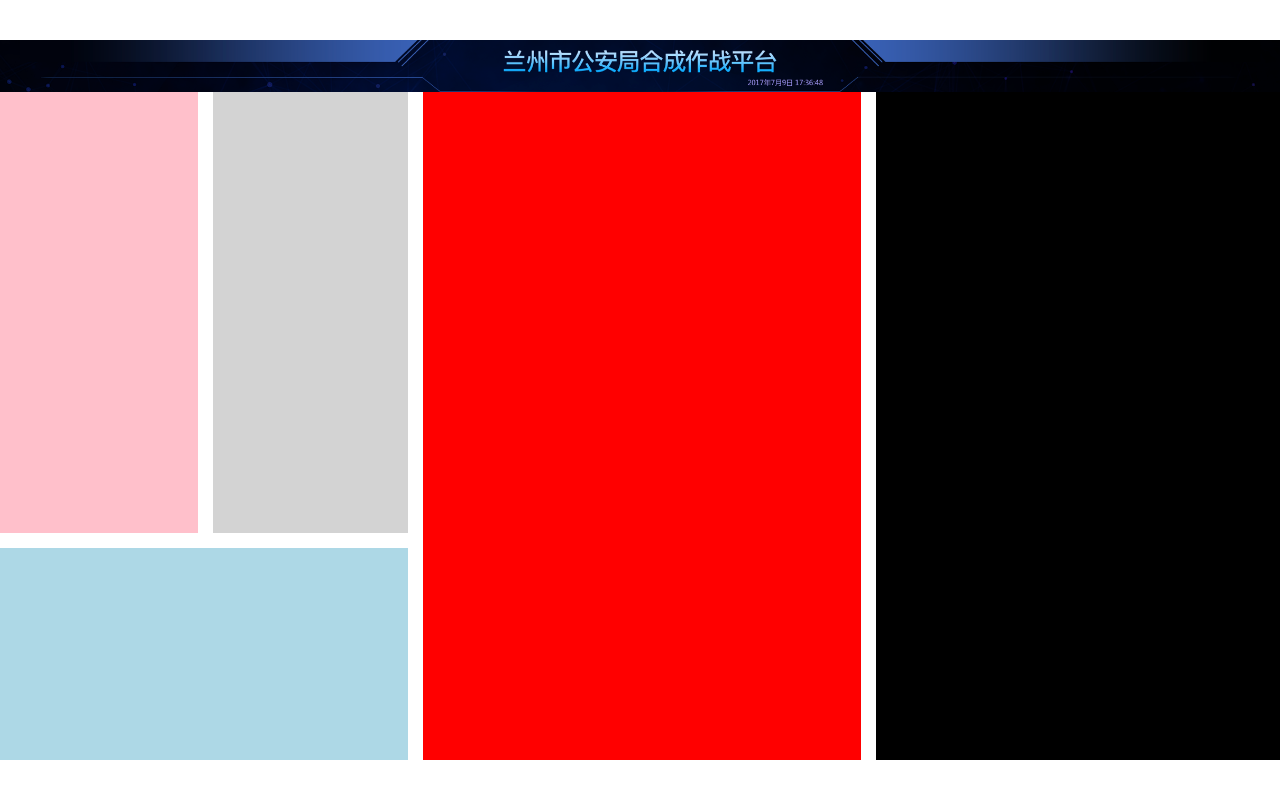
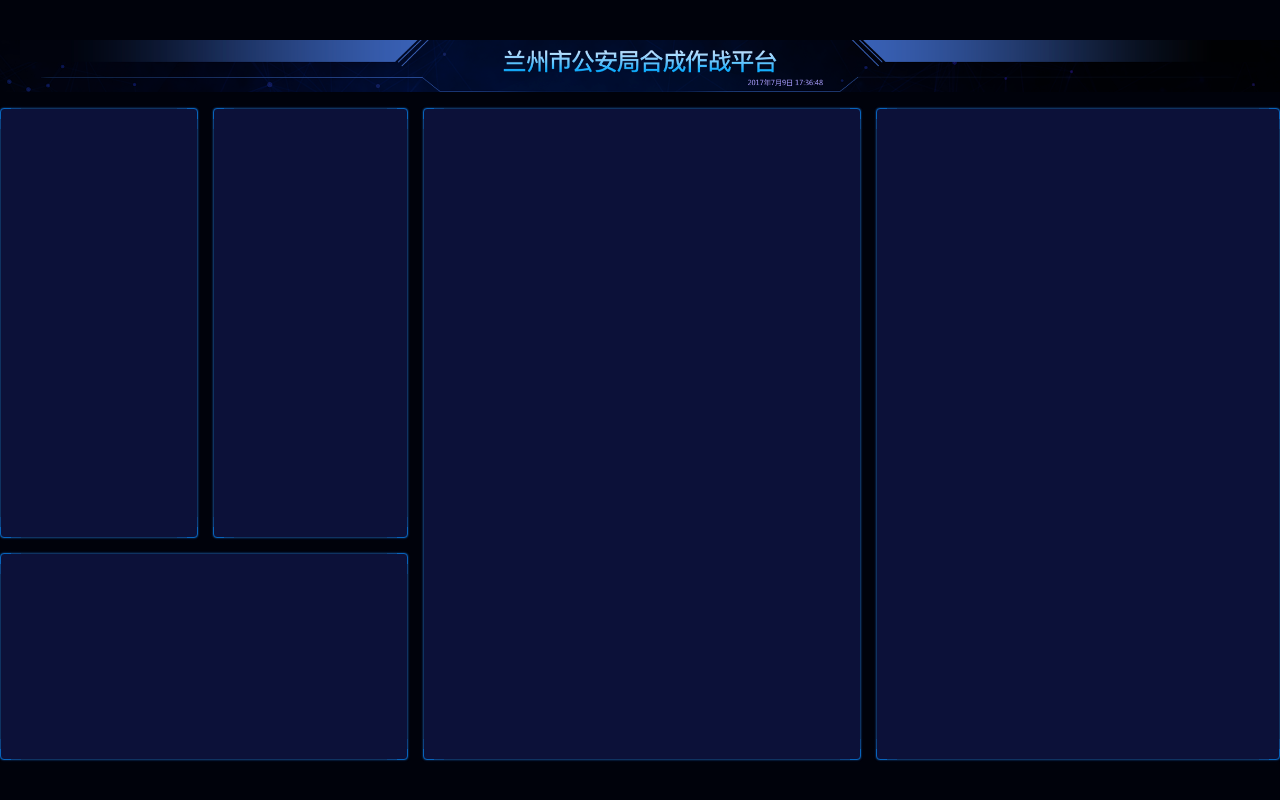
Before and after one commit to tq13111/dataVisualization, a React (Vite) app: page /#/ in a window 1280 px wide. Built offline with nearby package versions, Linux system fonts and the light colour scheme.

Commit message:
背景、边框样式

```diff
--- a/src/pages/home.scss
+++ b/src/pages/home.scss
@@ -4,6 +4,7 @@
   height: 100%;
   display: flex;
   flex-direction: column;
+  background: #00020b;
 
   > header {
     height: px(99);
@@ -18,30 +19,50 @@
       "box3 box3 box4 box5" 363fr / 366fr 361fr 811fr 747fr;
     grid-column-gap: px(28);
     grid-row-gap: px(28);
+    padding-top: px(30);
+
+    > section {
+      border: 1px solid #0764bc;
+      border-radius: 4px;
+      position: relative;
+      box-shadow: 0 0 2px 0 #0f3361, 0 0 2px 0 #0f3361;
+      background: #0c1139;
+      &:before {
+        content: '';
+        position: absolute;
+        top: 0;
+        left: 0;
+        bottom: 0;
+        right: 0;
+        box-shadow: 21px 0 0 -20px #0f3361,
+        -21px 0 0 -20px #0f3361,
+        0 21px 0 -20px #0f3361,
+        0 -21px 0 -20px #0f3361,
+        11px 0 0 -10px #0d4483,
+        -11px 0 0 -10px #0d4483,
+        0 11px 0 -10px #0d4483,
+        0 -11px 0 -10px #0d4483;
+      }
+    }
 
     > .section1 {
       grid-area: box1;
-      background: pink;
     }
 
     > .section2 {
       grid-area: box2;
-      background: lightgray;
     }
 
     > .section3 {
       grid-area: box3;
-      background: lightblue;
     }
 
     > .section4 {
       grid-area: box4;
-      background: red;
     }
 
     > .section5 {
       grid-area: box5;
-      background: black;
     }
   }
 }
--- a/src/shared/style.scss
+++ b/src/shared/style.scss
@@ -32,6 +32,8 @@
 body {
   font-family: $font-hei;
   font-size: 16px;
+  background: #00020b;
+
 }
 
 #root {
```
